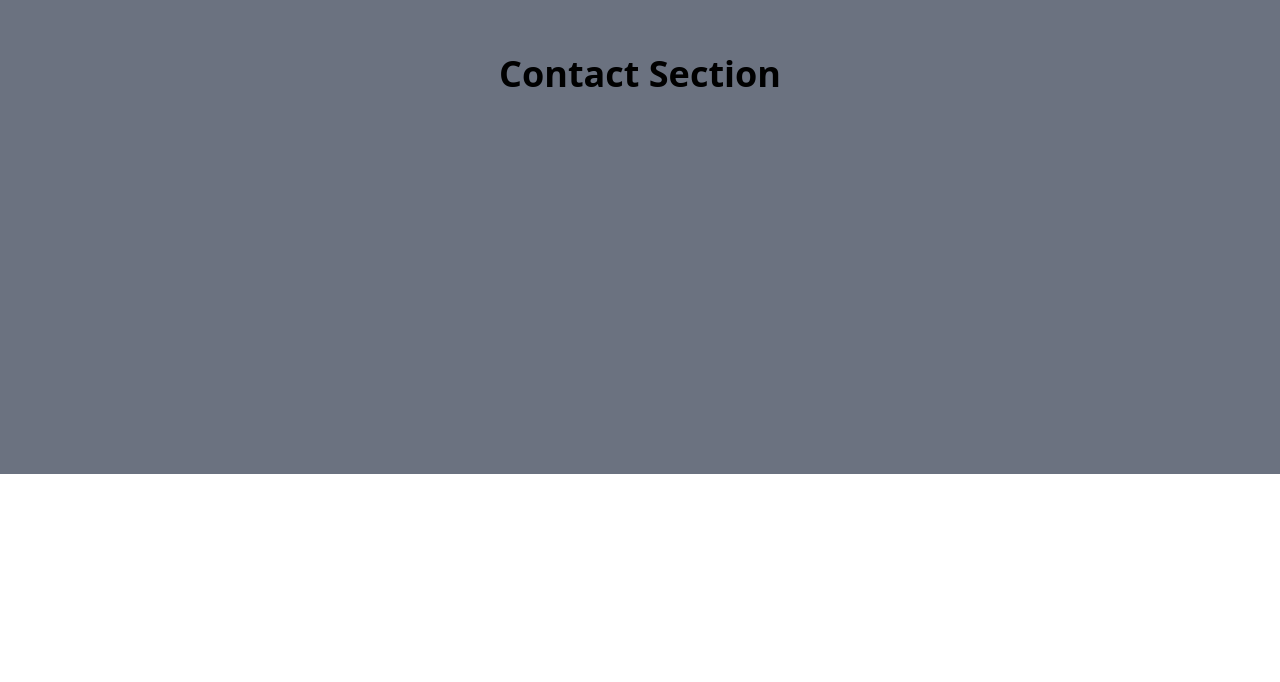
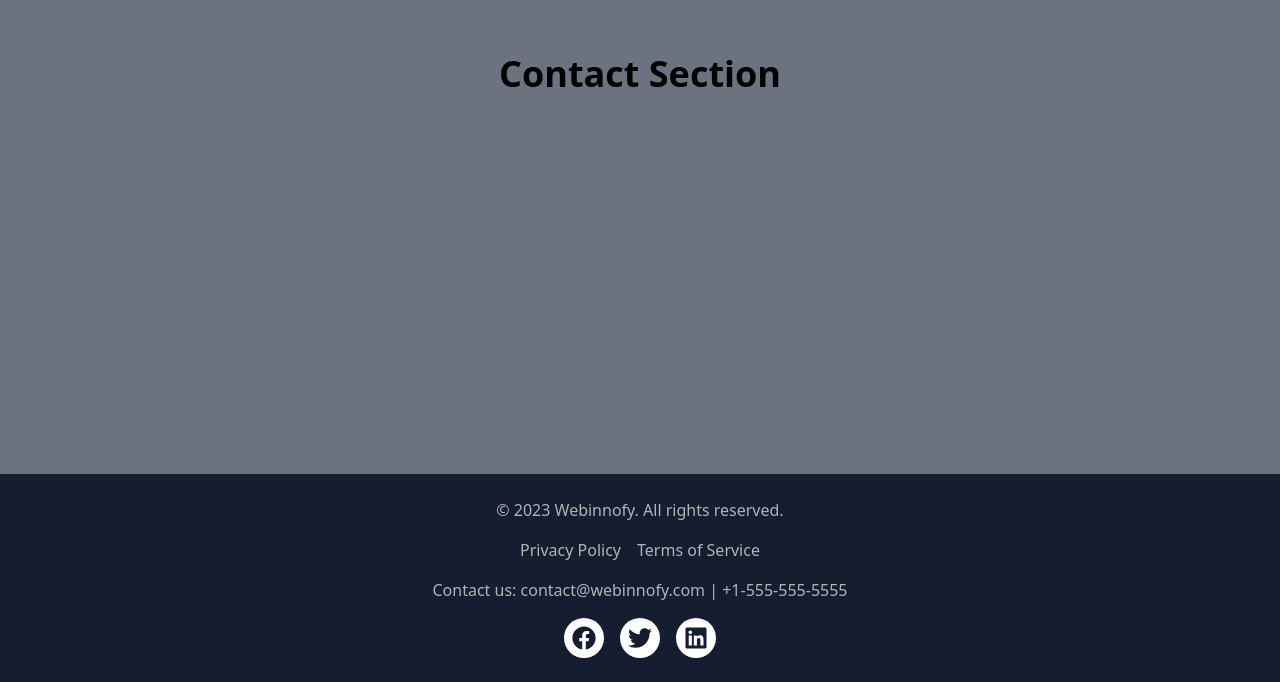
Before and after one commit to GPT-Engineer-App/ai-fusion-design, a React (Vite) app: page / in a window 1280 px wide. Shown: the part 5518-6200 px from the top of the page. Before the commit the page ends 5992 px from the top, so only its background shows below. Built offline with nearby package versions, Linux system fonts and the light colour scheme.

Commit message:
Implemented footer with copyright information, legal links, contact information, and social media icons.

```diff
--- a/src/pages/Index.jsx
+++ b/src/pages/Index.jsx
@@ -1,6 +1,6 @@
 import { FaPlus } from "react-icons/fa"; // example - use react-icons/fa for icons
 import { Link } from "react-scroll"; // for smooth scrolling
-import { FaRobot, FaChartLine, FaCogs, FaShieldAlt } from "react-icons/fa"; // Import icons
+import { FaRobot, FaChartLine, FaCogs, FaShieldAlt, FaFacebook, FaTwitter, FaLinkedin } from "react-icons/fa"; // Import icons
 import Slider from "react-slick";
 import "slick-carousel/slick/slick.css";
 import "slick-carousel/slick/slick-theme.css";
@@ -272,6 +272,29 @@ const Index = () => {
           <h2 className="text-4xl font-bold">Contact Section</h2>
         </section>
       </main>
+      <footer className="bg-[#141E30] text-[#b3b3b3] py-6">
+        <div className="container mx-auto px-6 text-center">
+          <p className="mb-4">© 2023 Webinnofy. All rights reserved.</p>
+          <div className="flex justify-center space-x-4 mb-4">
+            <a href="/privacy-policy" className="hover:underline">Privacy Policy</a>
+            <a href="/terms-of-service" className="hover:underline">Terms of Service</a>
+          </div>
+          <div className="mb-4">
+            <p>Contact us: <a href="mailto:contact@webinnofy.com" className="hover:underline">contact@webinnofy.com</a> | <a href="tel:+1-555-555-5555" className="hover:underline">+1-555-555-5555</a></p>
+          </div>
+          <div className="flex justify-center space-x-4">
+            <a href="https://facebook.com" target="_blank" rel="noopener noreferrer" className="bg-white text-[#141E30] p-2 rounded-full hover:bg-[#7065F1] transition duration-200">
+              <FaFacebook size={24} />
+            </a>
+            <a href="https://twitter.com" target="_blank" rel="noopener noreferrer" className="bg-white text-[#141E30] p-2 rounded-full hover:bg-[#7065F1] transition duration-200">
+              <FaTwitter size={24} />
+            </a>
+            <a href="https://linkedin.com" target="_blank" rel="noopener noreferrer" className="bg-white text-[#141E30] p-2 rounded-full hover:bg-[#7065F1] transition duration-200">
+              <FaLinkedin size={24} />
+            </a>
+          </div>
+        </div>
+      </footer>
     </div>
   );
 };
```
